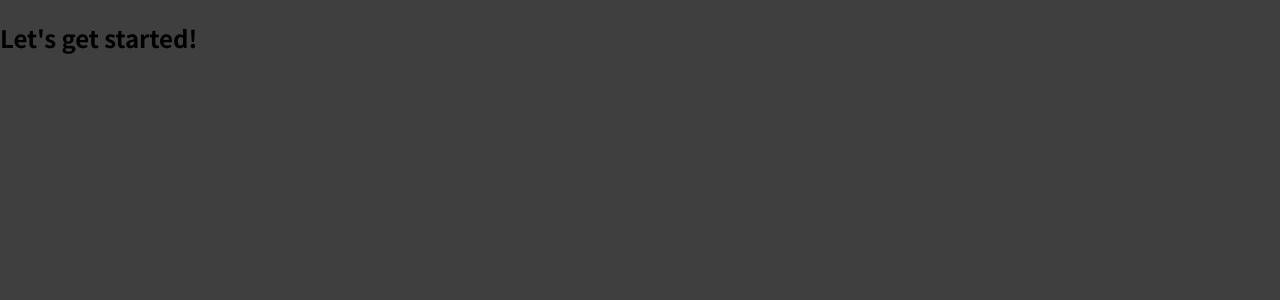
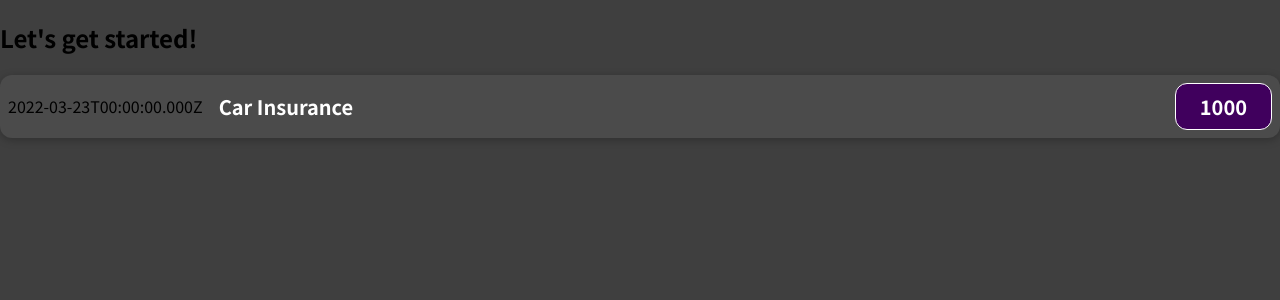
Before and after one commit to abdulmukid/react_expense_app, a JavaScript app: page / in a window 1280 px wide. Shown: the top 300 px of the page. Built offline with nearby package versions, Linux system fonts and the light colour scheme.

Commit message:
created Expense Item component with corresponding css file

```diff
--- a/src/App.js
+++ b/src/App.js
@@ -1,7 +1,10 @@
+import ExpenseModule from "./components/ExpenseModule";
+
 function App() {
   return (
     <div>
       <h2>Let's get started!</h2>
+      <ExpenseModule></ExpenseModule>
     </div>
   );
 }
--- /dev/null
+++ b/src/components/ExpenseModule.css
@@ -0,0 +1,54 @@
+.expense-item {
+    display: flex;
+    justify-content: space-between;
+    align-items: center;
+    box-shadow: 0 2px 8px rgba(0, 0, 0, 0.25);
+    padding: 0.5rem;
+    margin: 1rem 0;
+    border-radius: 12px;
+    background-color: #4B4B4B;
+}
+
+.expense-item__description {
+display: flex;
+flex-direction: column;
+gap: 1rem;
+align-items: flex-end;
+flex-flow: column-reverse;
+justify-content: flex-start;
+flex: 1;
+}
+
+.expense-item h2 {
+color: #3A3A3A;
+font-size: 1rem;
+flex: 1;
+margin: 0 1rem;
+color: white;
+}
+
+.expense-item__price {
+font-size: 1rem;
+font-weight: bold;
+color: white;
+background-color: #40005D;
+border: 1px solid white;
+padding: 0.5rem;
+border-radius: 12px;
+}
+
+@media (min-width: 580px) {
+.expense-item__description {
+    flex-direction: row;
+    align-items: center;
+    justify-content: flex-start;
+    flex: 1;
+}
+.expense-item__description h2 {
+    font-size: 1.25rem;
+}
+.expense-item__price {
+    font-size: 1.25rem;
+    padding: 0.5rem 1.5rem;
+}
+}
--- /dev/null
+++ b/src/components/ExpenseModule.js
@@ -0,0 +1,20 @@
+import './ExpenseModule.css';
+
+function ExpenseModule() {
+  const expenseDate = new Date(2022, 2, 23);
+  const expenseTitle = 'Car Insurance';
+  const expenseAmount = 1000;
+
+
+  return (
+    <div className='expense-item'>
+      <div>{expenseDate.toISOString()}</div>
+      <div className='expense-item__description'>
+        <h2>{expenseTitle}</h2>
+        <div className='expense-item__price'>{expenseAmount}</div>
+      </div>
+    </div>
+  );
+}
+
+export default ExpenseModule;
```
Also changed, not shown: 1 other file (tests, documents, lock files or other folders).
